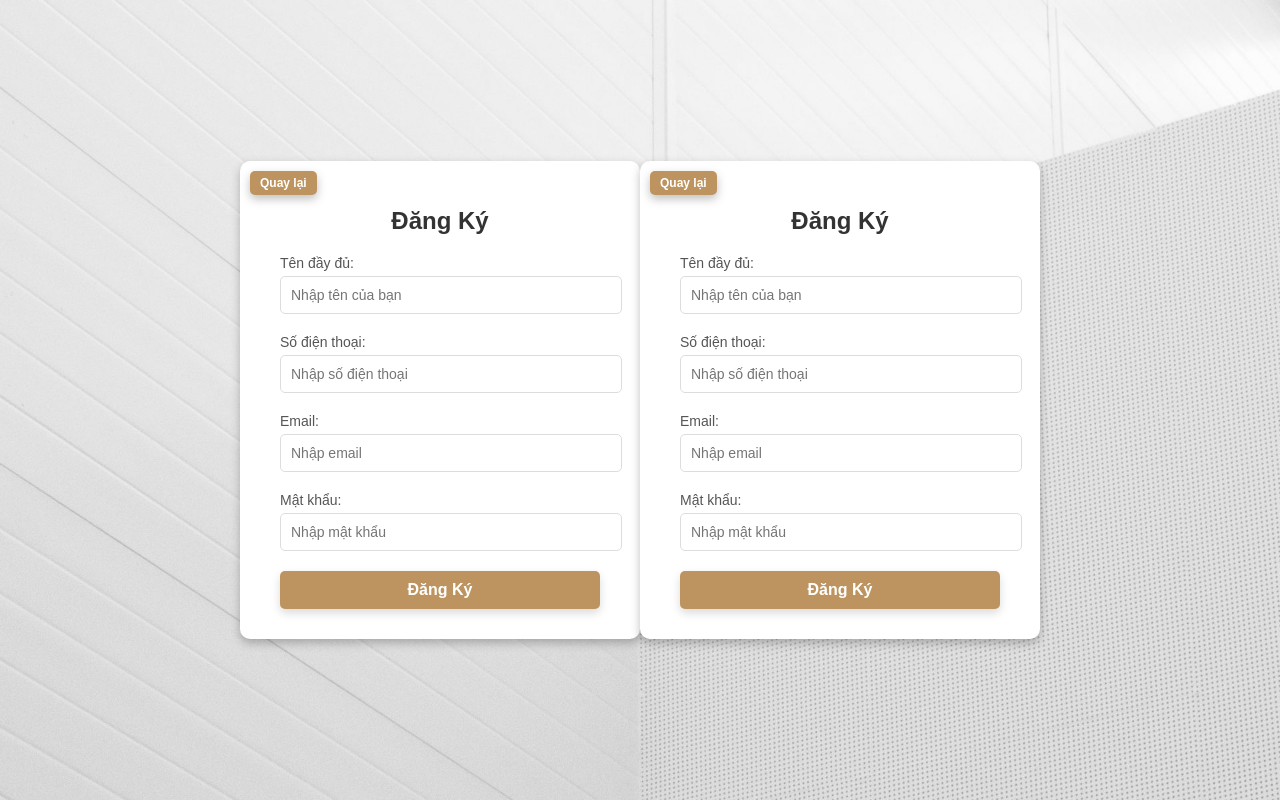
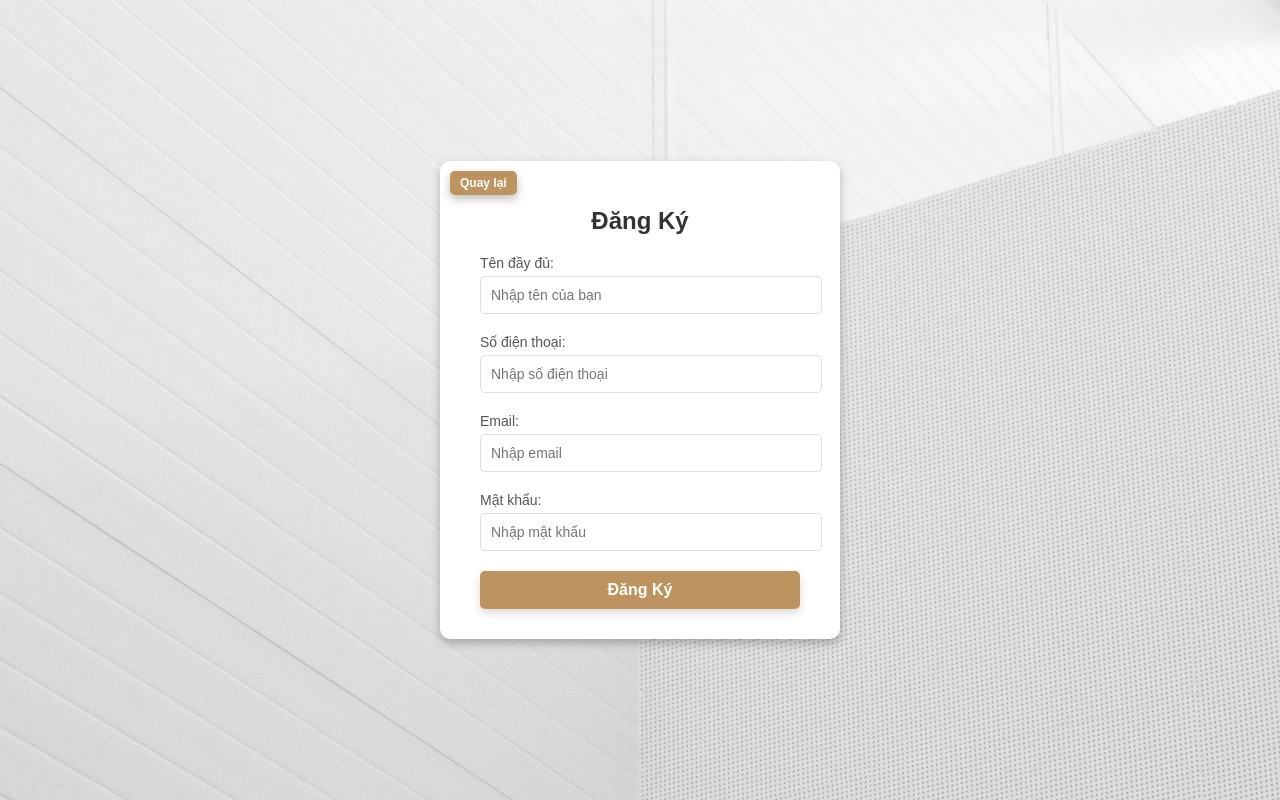
Before and after one commit to nguyendepgial/DACN_NHOM4, a PHP site: page /DACN_NHOM4/register.php in a window 1280 px wide. Run offline with PHP 8.4, Linux system fonts and the light colour scheme.

Commit message:
update dang ky

```diff
--- a/backend/register.php
+++ b/backend/register.php
@@ -30,10 +30,13 @@ if ($_SERVER["REQUEST_METHOD"] == "POST") {
         $stmt_insert->bind_param("sssss", $ten_khach_hang, $so_dien_thoai, $email, $hashed_password, $role);
 
         if ($stmt_insert->execute()) {
-            $success_message = "Đăng ký thành công! Bạn có thể đăng nhập ngay bây giờ.";
+            $success_message = "Đăng ký thành công! Bạn sẽ được chuyển hướng đến trang đăng nhập trong giây lát.";
+            echo "<script>alert('$success_message'); window.location.href = 'login.php';</script>";
+            exit();
         } else {
             $error_message = "Lỗi khi thêm người dùng: " . $stmt_insert->error;
         }
+
     }
     $stmt_check->close();
     // $stmt_insert->close();
@@ -85,89 +88,3 @@ $conn->close();
     </div>
 </body>
 </html>
-<?php
-include 'db_connect.php'; // Kết nối cơ sở dữ liệu
-
-$error_message = "";
-$success_message = "";
-
-if ($_SERVER["REQUEST_METHOD"] == "POST") {
-    // Lấy dữ liệu từ form và loại bỏ dấu cách thừa
-    $ten_khach_hang = trim($_POST['ten_khach_hang']);
-    $so_dien_thoai = trim($_POST['so_dien_thoai']);
-    $email = trim($_POST['email']);
-    $password = trim($_POST['password']);
-    $hashed_password = password_hash($password, PASSWORD_BCRYPT); // Mã hóa mật khẩu
-    $role = "user"; // Mặc định là user
-
-    // Kiểm tra xem email đã tồn tại chưa
-    $sql_check = "SELECT * FROM KhachHang WHERE email = ?";
-    $stmt_check = $conn->prepare($sql_check);
-    $stmt_check->bind_param("s", $email);
-    $stmt_check->execute();
-    $result = $stmt_check->get_result();
-
-    if ($result->num_rows > 0) {
-        $error_message = "Email đã tồn tại, vui lòng sử dụng email khác!";
-    } else {
-        // Thêm người dùng mới vào bảng KhachHang
-        $sql_insert = "INSERT INTO KhachHang (ten_khach_hang, so_dien_thoai, email, password, role) VALUES (?, ?, ?, ?, ?)";
-        $stmt_insert = $conn->prepare($sql_insert);
-        $stmt_insert->bind_param("sssss", $ten_khach_hang, $so_dien_thoai, $email, $hashed_password, $role);
-
-        if ($stmt_insert->execute()) {
-            $success_message = "Đăng ký thành công! Bạn có thể đăng nhập ngay bây giờ.";
-        } else {
-            $error_message = "Lỗi khi thêm người dùng: " . $stmt_insert->error;
-        }
-    }
-    $stmt_check->close();
-    // $stmt_insert->close();
-}
-
-$conn->close();
-?>
-<!DOCTYPE html>
-<html lang="vi">
-<head>
-    <meta charset="UTF-8">
-    <meta name="viewport" content="width=device-width, initial-scale=1.0">
-    <title>Đăng Ký</title>
-    <link rel="stylesheet" href="../frontend/css/register.css">
-</head>
-<body>
-    <div class="register-container">
-
-        <div class="register-box">
-        <a href="login.php" class="btn-back">Quay lại</a>
-
-            <h1>Đăng Ký</h1>
-            <?php if ($error_message): ?>
-                <div class="error-message"><?php echo $error_message; ?></div>
-            <?php endif; ?>
-            <?php if ($success_message): ?>
-                <div class="success-message"><?php echo $success_message; ?></div>
-            <?php endif; ?>
-            <form method="POST" action="">
-                <div class="input-group">
-                    <label for="ten_khach_hang">Tên đầy đủ:</label>
-                    <input type="text" id="ten_khach_hang" name="ten_khach_hang" placeholder="Nhập tên của bạn" required>
-                </div>
-                <div class="input-group">
-                    <label for="so_dien_thoai">Số điện thoại:</label>
-                    <input type="text" id="so_dien_thoai" name="so_dien_thoai" placeholder="Nhập số điện thoại" required>
-                </div>
-                <div class="input-group">
-                    <label for="email">Email:</label>
-                    <input type="email" id="email" name="email" placeholder="Nhập email" required>
-                </div>
-                <div class="input-group">
-                    <label for="password">Mật khẩu:</label>
-                    <input type="password" id="password" name="password" placeholder="Nhập mật khẩu" required>
-                </div>
-                <button type="submit" class="btn-register">Đăng Ký</button>
-            </form>
-        </div>
-    </div>
-</body>
-</html>
```
